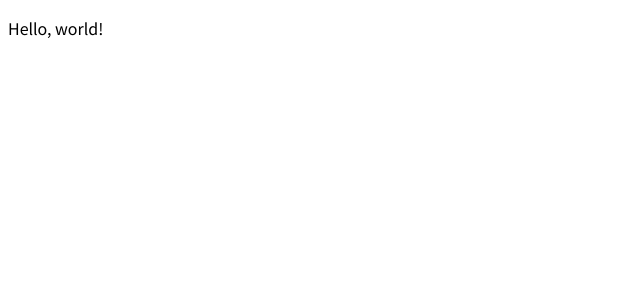
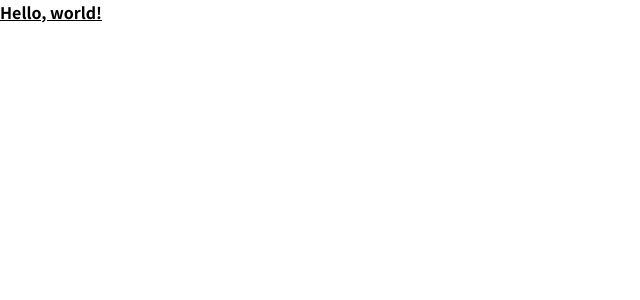
Before and after one commit to mzw86020424/nextjs-app-directory-demo, a Next.js app: page / in a window 1280 px wide. Shown: the top 300 px of the page, without its empty margins (0-640 px from the left). Built offline with nearby package versions, Linux system fonts and the light colour scheme.

Commit message:
tailwindを使ってスタイルを変更

```diff
--- /dev/null
+++ b/app/globals.css
@@ -0,0 +1,3 @@
+@tailwind base;
+@tailwind components;
+@tailwind utilities;
--- a/app/layout.tsx
+++ b/app/layout.tsx
@@ -1,3 +1,4 @@
+import './globals.css';
 import { Noto_Sans_JP } from 'next/font/google'
 
 export const metadata = {
--- a/app/page.tsx
+++ b/app/page.tsx
@@ -2,7 +2,7 @@ export default function Page() {
   return (
     <main>
       <div>
-        <p>Hello, world!</p>
+        <p className="font-bold underline">Hello, world!</p>
       </div>
     </main>
   )
--- a/tailwind.config.ts
+++ b/tailwind.config.ts
@@ -1,20 +1,12 @@
-import type { Config } from "tailwindcss";
-
-const config: Config = {
+/** @type {import('tailwindcss').Config} */
+module.exports = {
   content: [
-    "./pages/**/*.{js,ts,jsx,tsx,mdx}",
-    "./components/**/*.{js,ts,jsx,tsx,mdx}",
-    "./app/**/*.{js,ts,jsx,tsx,mdx}",
+    // 指定したファイルのみにtailwindcssが適用されるようにする
+    "./app/**/*.{js,ts,jsx,tsx}",
+    "./components/**/*.{js,ts,jsx,tsx}",
   ],
   theme: {
-    extend: {
-      backgroundImage: {
-        "gradient-radial": "radial-gradient(var(--tw-gradient-stops))",
-        "gradient-conic":
-          "conic-gradient(from 180deg at 50% 50%, var(--tw-gradient-stops))",
-      },
-    },
+    extend: {},
   },
   plugins: [],
-};
-export default config;
+}
```
